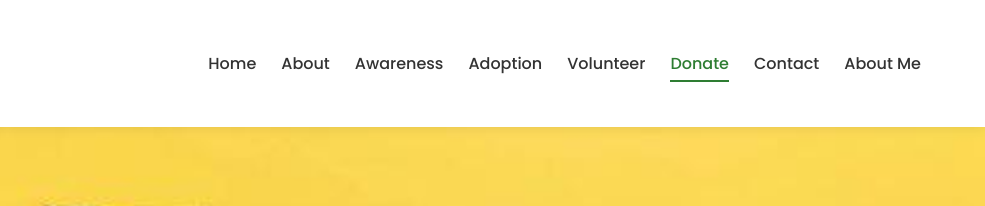
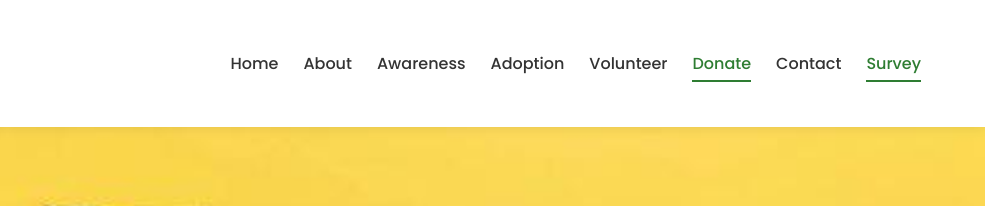
Before and after one commit to nurulinnuhazhahir98/pawsofhope, a plain HTML site: page donate.html in a window 1280 px wide. Shown: the top 206 px of the page, 295-1280 px from the left. Drawn offline with Linux system fonts and the light colour scheme; files whose address does not match are found by name.

Commit message:
Update donate.html

```diff
--- a/donate.html
+++ b/donate.html
@@ -66,7 +66,7 @@
                 </li>
 
                 <li>
-                    <a href="aboutme.html">About Me</a>
+                   <a href="survey.html" class="active">Survey</a>
                 </li>
 
             </ul>
```
